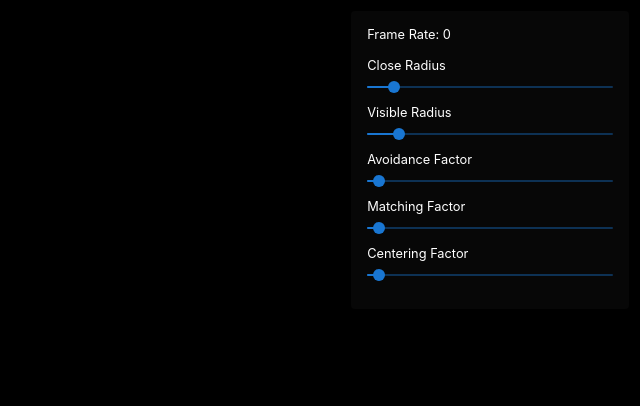
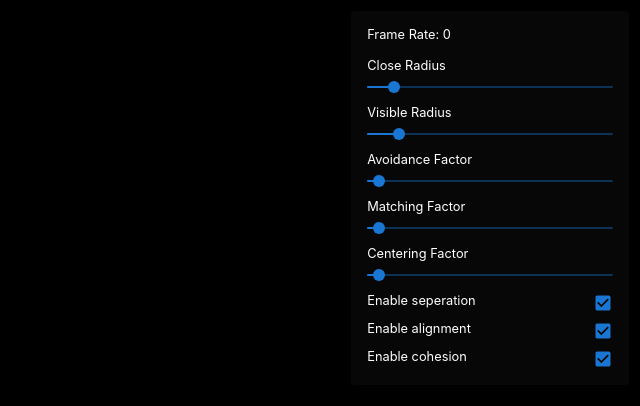
Before and after one commit to zerefwayne/boids, a React (Create React App) app: page / in a window 1280 px wide. Shown: the top 406 px of the page, without its empty margins (640-1280 px from the left). Built offline with nearby package versions, Linux system fonts and the light colour scheme.

Commit message:
Add controls to disable behaviours

```diff
--- a/src/App.js
+++ b/src/App.js
@@ -12,6 +12,10 @@ function App() {
 
   const [frameRate, setFrameRate] = useState(0);
 
+  const [isSeperationEnabled, setIsSeperationEnabled] = useState(true);
+  const [isAlignmentEnabled, setIsAlignmentEnabled] = useState(true);
+  const [isCohesionEnabled, setIsCohesionEnabled] = useState(true);
+
   return (
     <div className="container">
       <P5Sketch
@@ -21,6 +25,9 @@ function App() {
         matchingFactor={matchingFactor}
         centeringFactor={centeringFactor}
         setFrameRate={setFrameRate}
+        isSeperationEnabled={isSeperationEnabled}
+        isAlignmentEnabled={isAlignmentEnabled}
+        isCohesionEnabled={isCohesionEnabled}
       />
       <div className="controls-container">
         <Controls
@@ -35,6 +42,12 @@ function App() {
           centeringFactor={centeringFactor}
           setCenteringFactor={setCenteringFactor}
           frameRate={frameRate}
+          isSeperationEnabled={isSeperationEnabled}
+          setIsSeperationEnabled={setIsSeperationEnabled}
+          isAlignmentEnabled={isAlignmentEnabled}
+          setIsAlignmentEnabled={setIsAlignmentEnabled}
+          isCohesionEnabled={isCohesionEnabled}
+          setIsCohesionEnabled={setIsCohesionEnabled}
         />
       </div>
     </div>
--- a/src/Controls.js
+++ b/src/Controls.js
@@ -2,6 +2,7 @@ import "./Controls.css";
 
 import Paper from "@mui/material/Paper";
 import Slider from "@mui/material/Slider";
+import Checkbox from "@mui/material/Checkbox";
 
 function Controls({
   closeRadius,
@@ -14,7 +15,13 @@ function Controls({
   setMatchingFactor,
   centeringFactor,
   setCenteringFactor,
-  frameRate
+  frameRate,
+  isSeperationEnabled,
+  setIsSeperationEnabled,
+  isAlignmentEnabled,
+  setIsAlignmentEnabled,
+  isCohesionEnabled,
+  setIsCohesionEnabled,
 }) {
   return (
     <div className="controls">
@@ -25,7 +32,9 @@ function Controls({
           color: "white",
         }}
       >
-        <p style={{ fontSize: ".8rem", marginBottom: "1rem"}}>Frame Rate: {frameRate}</p>
+        <p style={{ fontSize: ".8rem", marginBottom: "1rem" }}>
+          Frame Rate: {frameRate}
+        </p>
         <p style={{ fontSize: ".8rem" }}>Close Radius</p>
         <Slider
           value={closeRadius}
@@ -86,6 +95,62 @@ function Controls({
           size="small"
           valueLabelDisplay="auto"
         />
+        <div
+          style={{
+            display: "flex",
+            flexDirection: "row",
+            justifyContent: "space-between",
+            marginBottom: ".5rem",
+          }}
+        >
+          <p style={{ fontSize: ".8rem" }}>Enable seperation</p>
+          <Checkbox
+            checked={isSeperationEnabled}
+            size="small"
+            onChange={(event) => {
+              setIsSeperationEnabled(event.target.checked);
+            }}
+            inputProps={{ "aria-label": "controlled" }}
+            sx={{ margin: 0, padding: 0 }}
+          />
+        </div>
+        <div
+          style={{
+            display: "flex",
+            flexDirection: "row",
+            justifyContent: "space-between",
+            marginBottom: ".5rem",
+          }}
+        >
+          <p style={{ fontSize: ".8rem" }}>Enable alignment</p>
+          <Checkbox
+            checked={isAlignmentEnabled}
+            size="small"
+            onChange={(event) => {
+              setIsAlignmentEnabled(event.target.checked);
+            }}
+            inputProps={{ "aria-label": "controlled" }}
+            sx={{ margin: 0, padding: 0 }}
+          />
+        </div>
+        <div
+          style={{
+            display: "flex",
+            flexDirection: "row",
+            justifyContent: "space-between",
+          }}
+        >
+          <p style={{ fontSize: ".8rem" }}>Enable cohesion</p>
+          <Checkbox
+            checked={isCohesionEnabled}
+            size="small"
+            onChange={(event) => {
+              setIsCohesionEnabled(event.target.checked);
+            }}
+            inputProps={{ "aria-label": "controlled" }}
+            sx={{ margin: 0, padding: 0 }}
+          />
+        </div>
       </Paper>
     </div>
   );
--- a/src/p5-sketch.js
+++ b/src/p5-sketch.js
@@ -8,7 +8,10 @@ function P5Sketch({
   avoidanceFactor,
   matchingFactor,
   centeringFactor,
-  setFrameRate
+  setFrameRate,
+  isSeperationEnabled,
+  isAlignmentEnabled,
+  isCohesionEnabled,
 }) {
   const NUMBER_OF_BOIDS = 300;
 
@@ -37,17 +40,23 @@ function P5Sketch({
 
     setFrameRate(p5.frameRate().toFixed(2));
 
+    if (isSeperationEnabled) {
       boids.forEach((boid) =>
         boid.seperation(p5, boids, closeRadius, avoidanceFactor)
       );
+    }
 
+    if (isAlignmentEnabled) {
       boids.forEach((boid) =>
         boid.alignment(p5, boids, visibleRadius, matchingFactor)
       );
+    }
 
+    if (isCohesionEnabled) {
       boids.forEach((boid) =>
         boid.cohesion(p5, boids, visibleRadius, centeringFactor)
       );
+    }
 
     boids.forEach((boid) => boid.update(p5));
 
```
Lines whose indentation alone changed are shown as unchanged.
